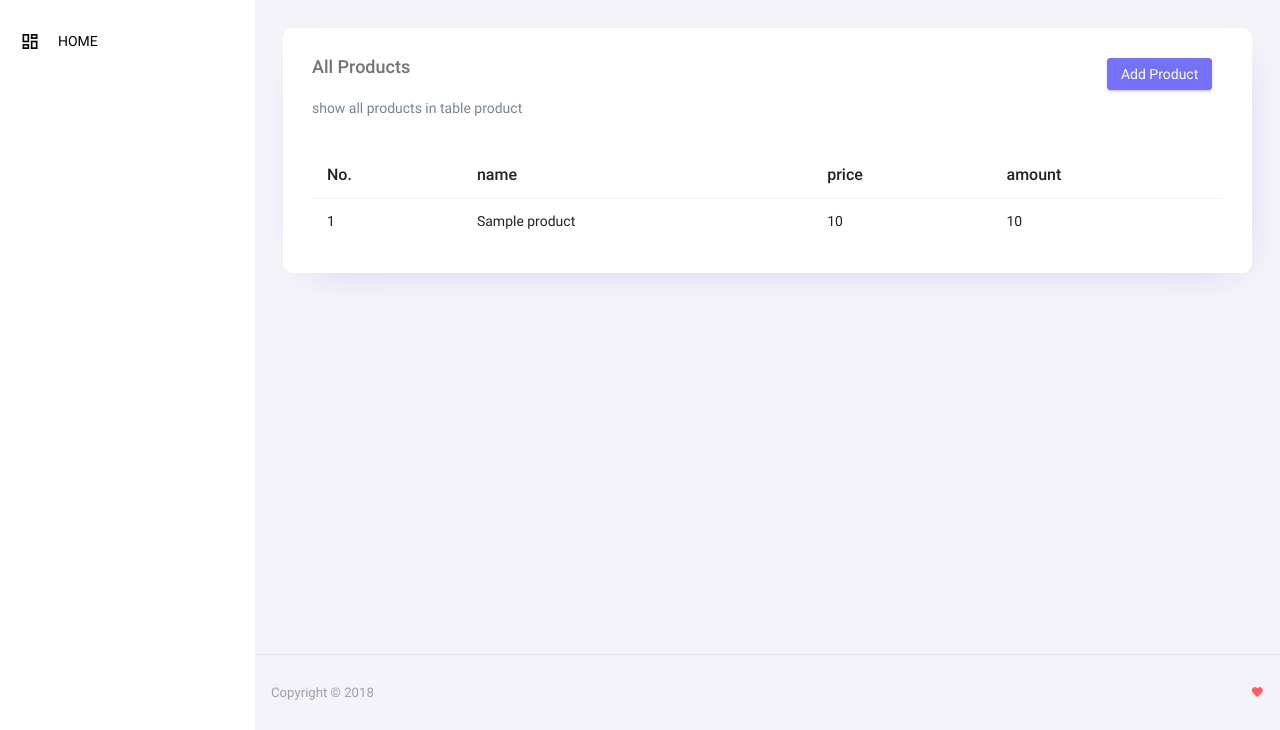
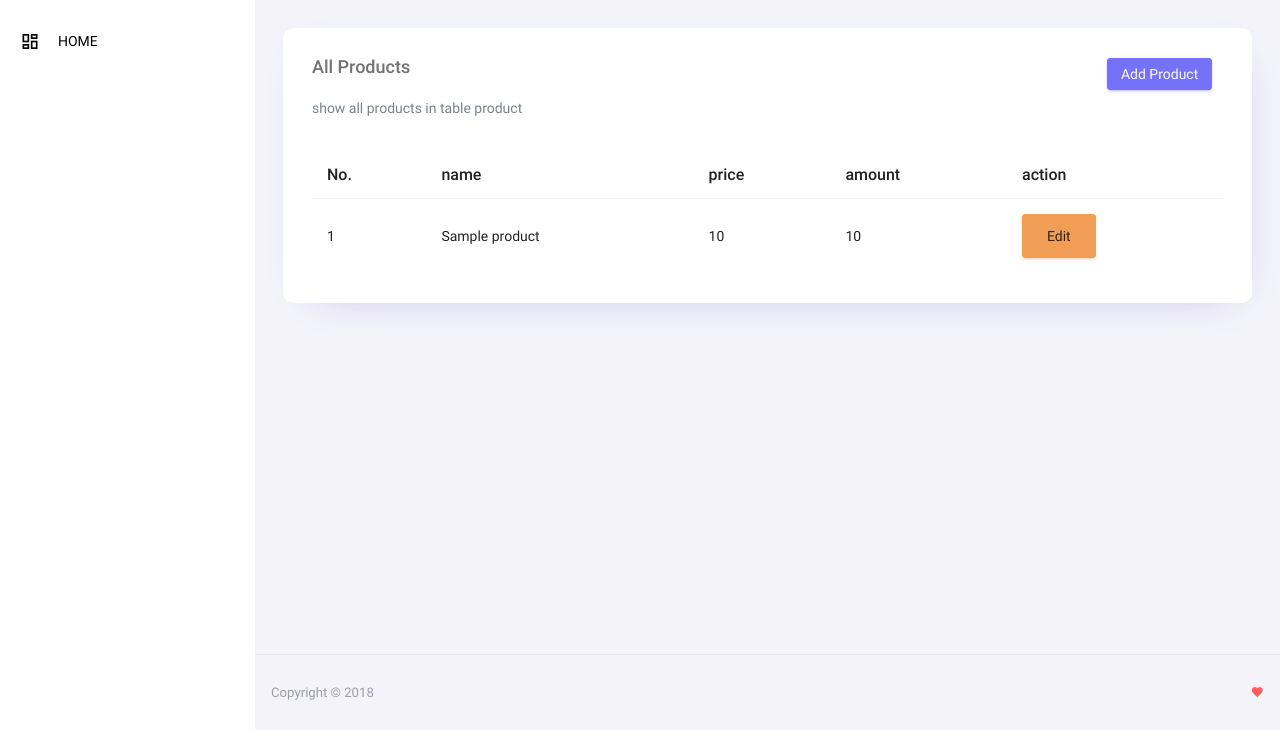
Before and after one commit to nattaphong2540/notify_lamp_repair, a CodeIgniter app: page /notify_lamp_repair/index.php/product/show_product in a window 1280 px wide. Shown: the part 70-800 px from the top of the page. Run offline with CodeIgniter, Linux system fonts and the light colour scheme; tables that the repository leaves empty or names only in its code hold one stand-in row (values such as "Sample post"); some libraries are stand-ins or nearby versions.

Commit message:
add edit data to database

```diff
--- a/application/controllers/Product.php
+++ b/application/controllers/Product.php
@@ -34,6 +34,28 @@ class Product extends CI_Controller
         return true;
     }
 
+    public function show_product_editForm()
+    {
+        $product_id = $this->input->post("p_id");
+        $products = $this->Product_model->get_id_product($product_id);
+        echo json_encode($products);
+
+        return true;
+    }
+
+    public function edit_product_form()
+    {
+        $product_id = $this->input->post("product_id");
+        $product_name = $this->input->post("product_name");
+        $product_price = $this->input->post("product_price");
+        $product_amount = $this->input->post("product_amount");
+        var_dump($product_id);
+        $this->Product_model->update_product($product_id, $product_name, $product_price, $product_amount);
+
+        //header('Location: show_product');
+        return true;
+    }
+
     public function show_product()
     {
         $products = $this->Product_model->get_all_product();
--- a/application/models/Product_model.php
+++ b/application/models/Product_model.php
@@ -14,6 +14,26 @@ class Product_model extends CI_Model
         return true;
     }
 
+    public function get_id_product($id)
+    {
+        $query = $this->db->get_where('products', array('id' => $id));
+        return $query->row_array();
+    }
+
+    public function update_product($id, $name, $price, $amount)
+    {
+        $data = array(
+            'id' => $id,
+            'name' => $name,
+            'price' => $price,
+            'amount' => $amount
+        );
+        $this->db->where('id', $id);
+        $this->db->update('products', $data);
+
+        return true;
+    }
+
     public function get_all_product()
     {
 
--- a/application/views/product/show_product.php
+++ b/application/views/product/show_product.php
@@ -1,4 +1,4 @@
-<div class="row">
+<div class="row" id="showProduct">
     <div class="col-lg-12">
         <div class="card">
             <div class="card-body">
@@ -8,13 +8,13 @@
                     </div>
                     <div class="col-lg-2">
                         <div class="text-center">
-                            <button type="button" class="btn btn-primary btn-sm" data-toggle="modal" data-target="#exampleModal">Add Product</button>
+                            <button type="button" class="btn btn-primary btn-sm" data-toggle="modal" data-target="#newProductModal">Add Product</button>
                         </div>
-                        <div class="modal fade" id="exampleModal" tabindex="-1" role="dialog" aria-labelledby="exampleModalLabel" aria-hidden="true">
+                        <div class="modal fade" id="newProductModal" tabindex="-1" role="dialog" aria-labelledby="newProductModalLabel" aria-hidden="true">
                             <div class="modal-dialog modal-lg" role="document">
                                 <div class="modal-content">
                                     <div class="modal-header">
-                                        <h5 class="modal-title" id="exampleModalLabel">Add Product</h5>
+                                        <h5 class="modal-title" id="newProductModalLabel">Add Product</h5>
                                         <button type="button" class="close" data-dismiss="modal" aria-label="Close">
                                             <span aria-hidden="true">&times;</span>
                                         </button>
@@ -42,12 +42,55 @@
                                         </form>
                                     </div>
                                     <div class="modal-footer">
-                                        <button type="button" class="btn btn-success" id="submitButton">Submit</button>
+                                        <button type="button" class="btn btn-success" id="submitButton" onclick="submit_product()">Submit</button>
                                         <button type="button" class="btn btn-light" data-dismiss="modal">Cancel</button>
                                     </div>
                                 </div>
                             </div>
                         </div>
+
+                        <!-- start modal edit form     -->
+                        <div class="modal fade" id="editProductModal" tabindex="-1" role="dialog" aria-labelledby="editProductModalLabel" aria-hidden="true">
+                            <div class="modal-dialog modal-lg" role="document">
+                                <div class="modal-content">
+                                    <div class="modal-header">
+                                        <h5 class="modal-title" id="editProductModalLabel">Edit Product</h5>
+                                        <button type="button" class="close" data-dismiss="modal" aria-label="Close">
+                                            <span aria-hidden="true">&times;</span>
+                                        </button>
+                                    </div>
+                                    <div class="modal-body">
+                                        <form class="forms-sample" action="<?= site_url("/product/edit_product_form") ?>" method="POST" id="editProductForm">
+                                            <div class="form-group row">
+                                                <label for="product_name" class="col-sm-3 col-form-label">Name</label>
+                                                <div class="col-sm-9">
+                                                    <input type="hidden" class="form-control" id="edit_product_id" name="product_name">
+                                                    <input type="text" class="form-control" id="edit_product_name" name="product_name">
+                                                </div>
+                                            </div>
+                                            <div class="form-group row">
+                                                <label for="product_price" class="col-sm-3 col-form-label">Price</label>
+                                                <div class="col-sm-9">
+                                                    <input type="number" class="form-control" id="edit_product_price" name="product_price">
+                                                </div>
+                                            </div>
+                                            <div class="form-group row">
+                                                <label for="product_amount" class="col-sm-3 col-form-label">Amount</label>
+                                                <div class="col-sm-9">
+                                                    <input type="number" class="form-control" id="edit_product_amount" name="product_amount">
+                                                </div>
+                                            </div>
+                                        </form>
+                                    </div>
+                                    <div class="modal-footer">
+                                        <button type="button" class="btn btn-success" id="editButton" onclick="update_product()">Submit</button>
+                                        <button type="button" class="btn btn-light" data-dismiss="modal">Cancel</button>
+                                    </div>
+                                </div>
+                            </div>
+                        </div>
+                        <!-- end modal edit form     -->
+
                     </div>
                 </div>
                 <p class="card-description">
@@ -61,16 +104,19 @@
                                 <th>name</th>
                                 <th>price</th>
                                 <th>amount</th>
+                                <th>action</th>
                             </tr>
                         </thead>
                         <tbody>
                             <?php
-                            foreach ($products as $index => $product) { ?>
+                            foreach ($products as $index => $product) {
+                                ?>
                                 <tr>
                                     <td><?= ++$index ?></td>
                                     <td><?= $product->name ?></td>
                                     <td><?= $product->price ?></td>
                                     <td><?= $product->amount ?></td>
+                                    <td><button type="button" class="btn btn-warning" id="editButton" data-toggle="modal" data-target="#editProductModal" onclick="edit_product(<?= $product->id ?>)">Edit</button></td>
                                 </tr>
                             <?php
                             }
@@ -82,8 +128,56 @@
         </div>
     </div>
 </div>
+
 <script>
-    $("#submitButton").click(function() {
+    function edit_product(p_id) {
+        var product_id = {
+            p_id: p_id
+        }
+
+        var showData = $.ajax({
+            type: 'POST',
+            url: "<?= site_url("/product/show_product_editForm") ?>",
+            data: product_id,
+            dataType: "text",
+            success: function(resultData) {
+                productDetail = JSON.parse(resultData);
+                var product_id = $("#edit_product_id").val(productDetail.id);
+                var product_name = $("#edit_product_name").val(productDetail.name);
+                var product_price = $("#edit_product_price").val(productDetail.price);
+                var product_amount = $("#edit_product_amount").val(productDetail.amount);
+            }
+        })
+    }
+
+    function update_product() {
+        var product_id = $("#edit_product_id").val();
+        var product_name = $("#edit_product_name").val();
+        var product_price = $("#edit_product_price").val();
+        var product_amount = $("#edit_product_amount").val();
+
+        var editProductDatas = {
+            product_id: product_id,
+            product_name: product_name,
+            product_price: product_price,
+            product_amount: product_amount
+        };
+
+        var saveData = $.ajax({
+            type: 'POST',
+            url: "<?= site_url("/product/edit_product_form") ?>",
+            data: editProductDatas,
+            dataType: "text",
+            success: function(resultData) {
+                alert("Inserted");
+                $('#newProductModal').modal('hide')
+                location.reload();
+
+            }
+        })
+    }
+
+    function submit_product() {
         var product_name = $("#product_name").val();
         var product_price = $("#product_price").val();
         var product_amount = $("#product_amount").val();
@@ -101,9 +195,15 @@
             dataType: "text",
             success: function(resultData) {
                 alert("Inserted");
+                $('#newProductModal').modal('hide')
+                $('#product_name').val('');
+                $('#product_price').val('');
+                $('#product_amount').val('');
+                location.reload();
+
             }
         })
-    });
+    }
     $(document).ready(function() {
         $('#products-table').DataTable();
     });
```
